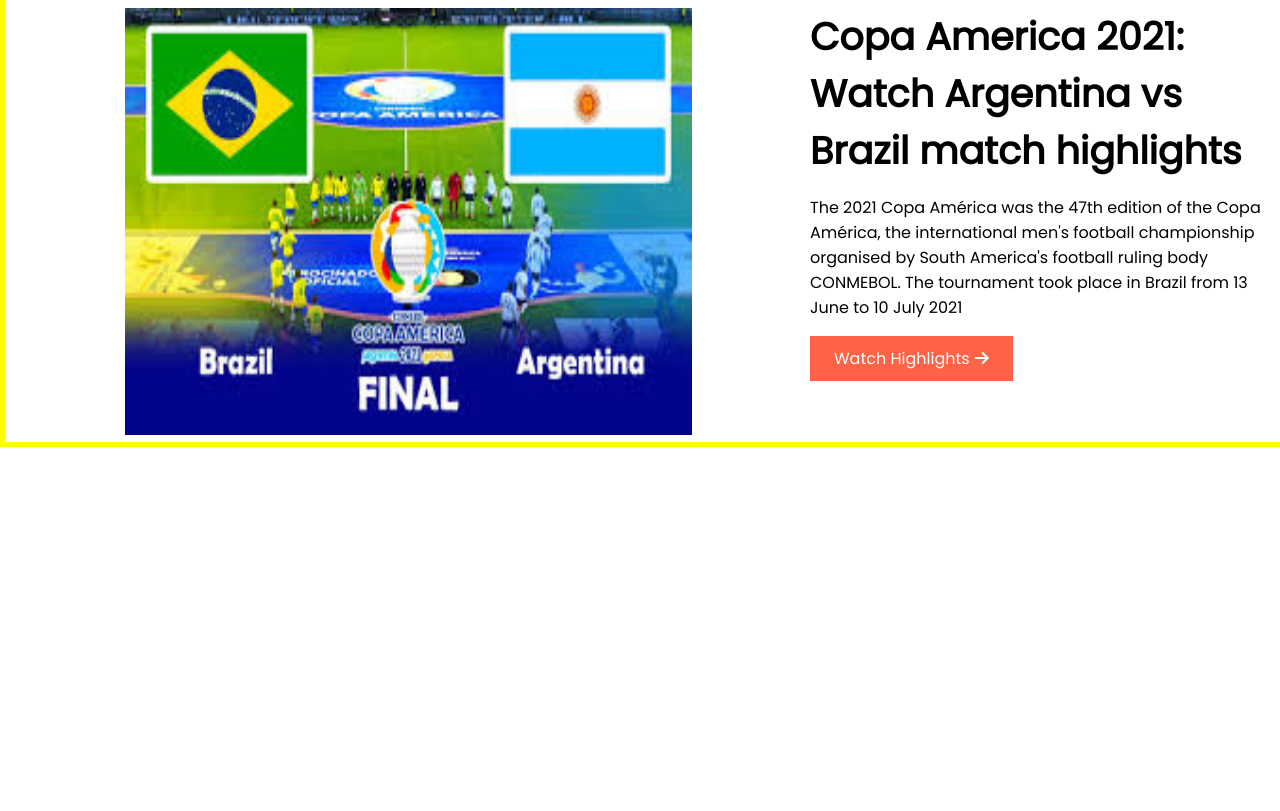
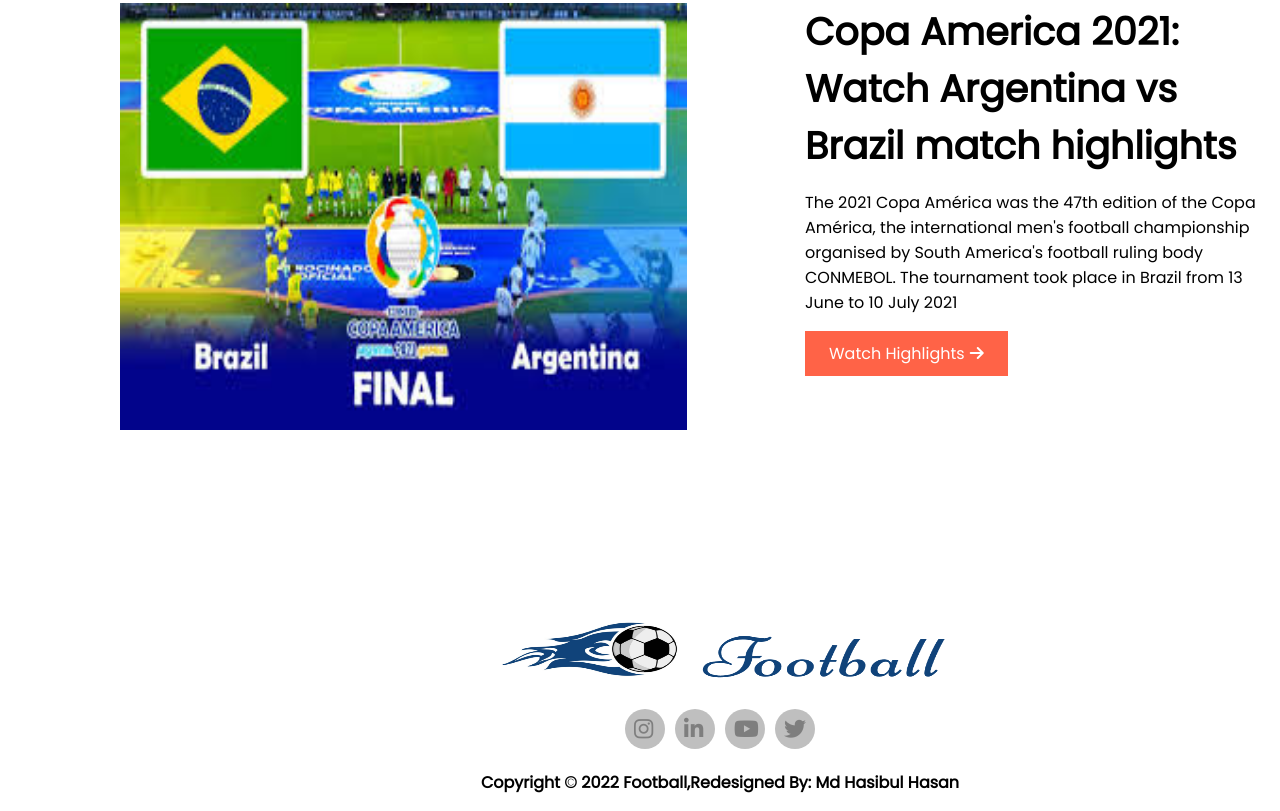
Before and after one commit to Hasibul0211/footballnewpage, a plain HTML site: page index.html in a window 1280 px wide. Shown: the part 3601-4412 px from the top of the page. Before the commit the page ends 4048 px from the top, so only its background shows below. Drawn offline with Linux system fonts and the light colour scheme.

Commit message:
last commit

```diff
--- a/css/style.css
+++ b/css/style.css
@@ -6,7 +6,7 @@
 .container{
     width: 1440px;
     margin: 0 auto;
-    border: 5px solid yellow;
+
     background-color: #FFFFFF;
 }
 /* ---------------------------header section ---------------------- */
@@ -242,7 +242,49 @@
     width: 567px;
     height: 427px;
 }
+/* footer section  */
+.footer-section{
+    display: flex;
+    flex-direction: column;
+    justify-content: center;
+    align-items: center;
+    margin-top: 180px;
+}
+.footer-section img{
+    height: 80px;
+    width: 450px;
+}
+.copyright p{
+font-weight: 800;
+font-size: 16px;
+}
+.icon{
+    display: flex;
+}
+.icon div{
+    background-color: grey;
+    height: 40px;
+    width: 40px;
+    margin: 5px;
+    border-radius: 25px;
+    opacity: .5;
+}
+.icon div:hover{
+    background-color: blue;
+}
+.icon a:hover{
+    color: white;
+}
+.icon a{
+    text-decoration: none;
+    color: black;
+}
 
+.fab{
+    font-size: 22px;
+    text-align: center;
+    padding: 9px;
+}
 
 /* ---------------------------------------small device media quires------------------- */
 @media only screen and (max-width: 682px) {
@@ -313,4 +355,18 @@
         height: 327px;
 
     }
+    .footer-section img{
+        width: 250px;
+    }
+    .icon div{
+        height: 30px;
+        width: 30px;
+    }
+    .fab{
+        font-size: 18px;
+        padding: 5px;
+    }
+    .copyright p{
+        font-size: 10px;
+    }
 }
--- a/index.html
+++ b/index.html
@@ -272,10 +272,29 @@
                 </span>
             </div>
         </section>
-        <footer>
-            <div></div>
-            <div></div>
-            <div></div>
+        <!-- footer section -->
+
+        <footer class="footer-section">
+            <div>
+                <img src="Logo.png" alt="">
+            </div>
+            <div class="icon">
+                <div><a href="https://www.instagram.com/md_hasibul_0211/" target="_blank" title="instagram">
+                        <i class="fab fa-instagram"></i></a>
+                </div>
+                <div><a href="https://www.linkedin.com/feed/" title="linkedin" target="_blank">
+                        <i class="fab fa-linkedin-in"></i></a>
+
+                </div>
+                <div><a href="https://www.youtube.com/channel/UCuS-1zn6UyVW8GH_cUMMkCw" title="youtube" target="_blank">
+                        <i class="fab fa-youtube"></i></a>
+                </div>
+                <div><a href="https://twitter.com/home?lang=en" target="twitter" tabindex="_blank">
+                        <i class="fab fa-twitter"></i></a></div>
+            </div>
+            <div class="copyright">
+                <p>Copyright © 2022 Football,Redesigned By: Md Hasibul Hasan</p>
+            </div>
         </footer>
     </main>
 
```
